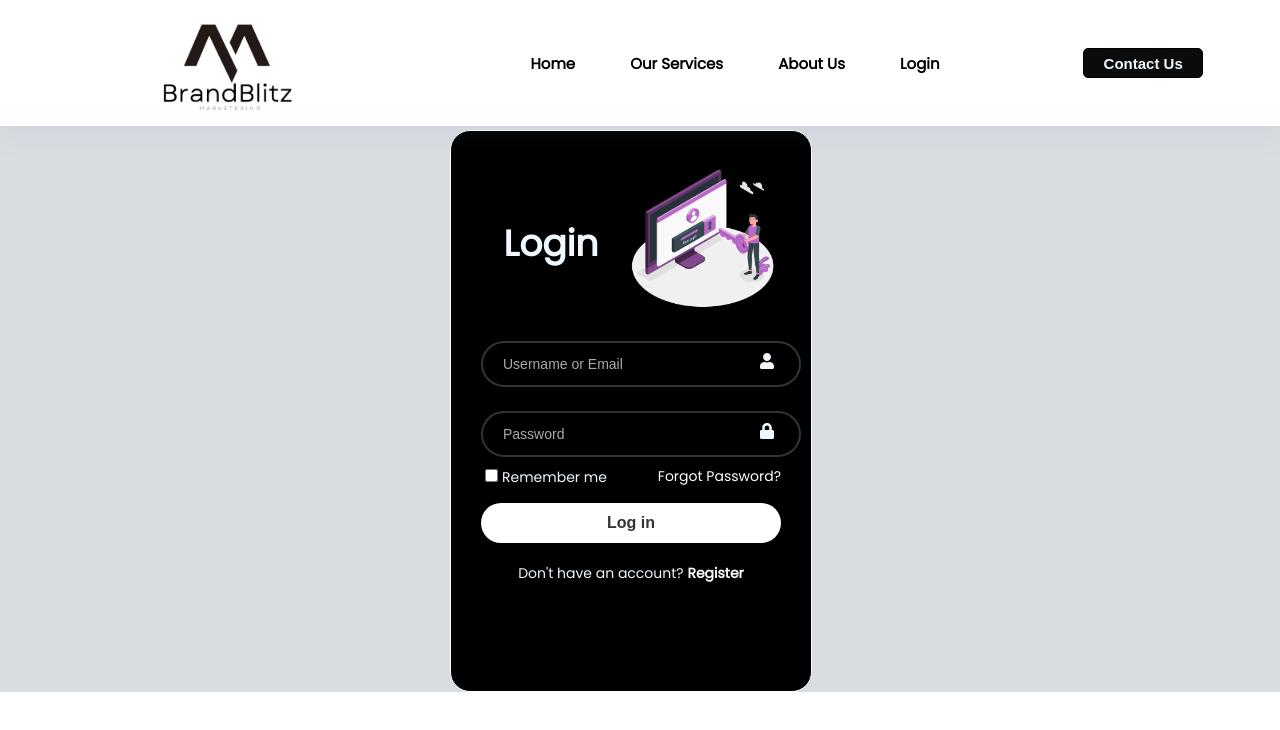
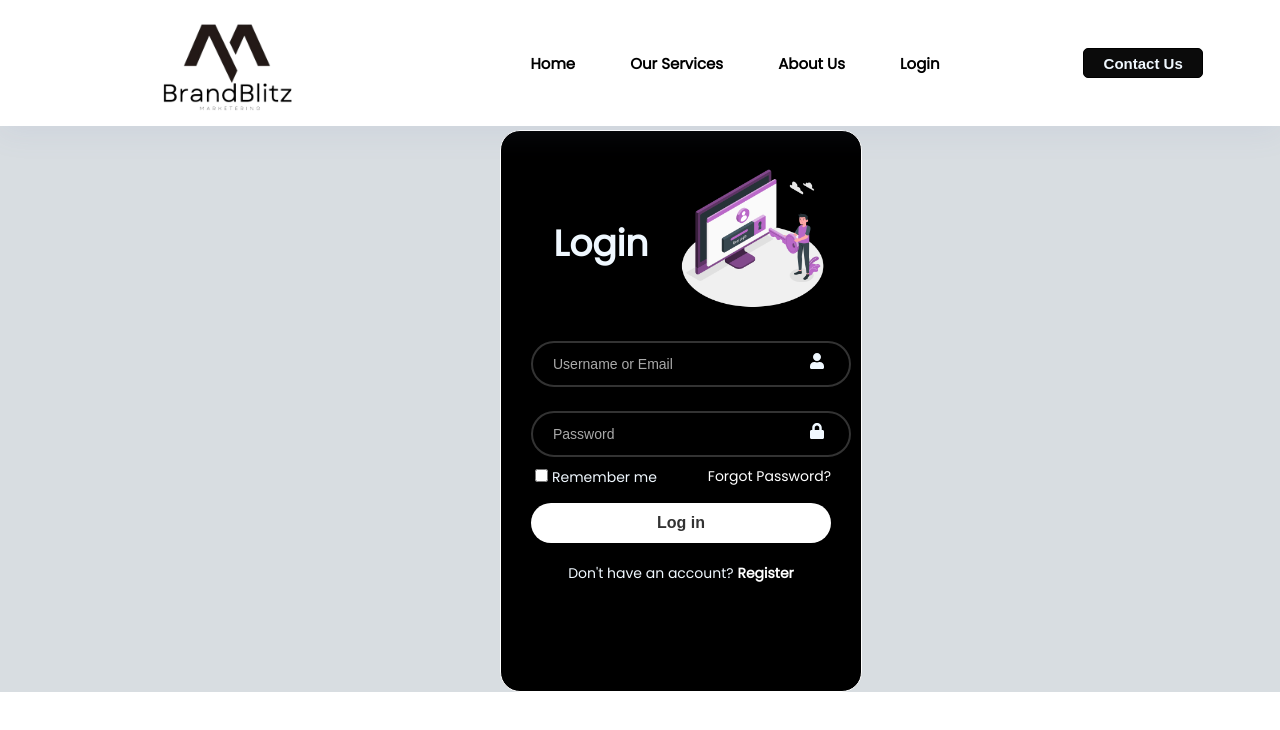
Before and after one commit to Gobihanath/BrandBlitz, a React (Create React App) app: page /login in a window 1280 px wide. Shown: the top 730 px of the page. Built offline with nearby package versions, Linux system fonts and the light colour scheme.

Commit message:
Updates1

```diff
--- a/src/Pages/Login.css
+++ b/src/Pages/Login.css
@@ -3,7 +3,7 @@
     padding-top: 130px;
     align-items: center;
     justify-content: center;
-    padding-left: 350px;
+    padding-left: 400px;
     background-color:#d8dde1;
     background-size: auto;
     background-position: cover center;
--- a/src/Pages/Login.jsx
+++ b/src/Pages/Login.jsx
@@ -5,6 +5,7 @@ import { FaLock } from "react-icons/fa";
 import loginimg from '../Components/Assets/Login-amico.png'
 import Signup from './Signup';
 import ForgetPw from './ForgetPw';
+import { Link } from 'react-router-dom';
 
 
 const Login = () => {
@@ -31,9 +32,9 @@ const Login = () => {
                   <a href='ForgetPw'>Forgot Password?</a>
                 </div>
 
-
+                <Link to='/'>
                 <button type='submit'>Log in</button>
-
+                </Link>
                 <div className='register-link'>
                   <p>Don't have an account?  <a href='Signup'>Register</a></p>
                 </div>
--- a/src/Pages/Signup.css
+++ b/src/Pages/Signup.css
@@ -2,7 +2,7 @@
     padding-top: 130px;
     align-items: center;
     justify-content: center;
-    padding-left: 350px;
+    padding-left: 400px;
     background-color:#d9d9e0;
     background-size: cover;
     background-position: cover center;
--- a/src/Pages/Signup.jsx
+++ b/src/Pages/Signup.jsx
@@ -5,6 +5,7 @@ import { FaUser } from "react-icons/fa";
 import { FaLock } from "react-icons/fa";
 import { MdEmail } from "react-icons/md";
 import { MdDriveFileRenameOutline } from "react-icons/md";
+import { Link } from 'react-router-dom';
 
 const Signup = () => {
   return (
@@ -36,8 +37,9 @@ const Signup = () => {
                       <FaLock className='icon'/>
                     </div>
 
-
-                <button type='submit'>Sign Up</button>
+                <Link to='/'>
+                <button type='submit' >Sign Up</button>
+                </Link>
 
               </form>
             </div>
```
